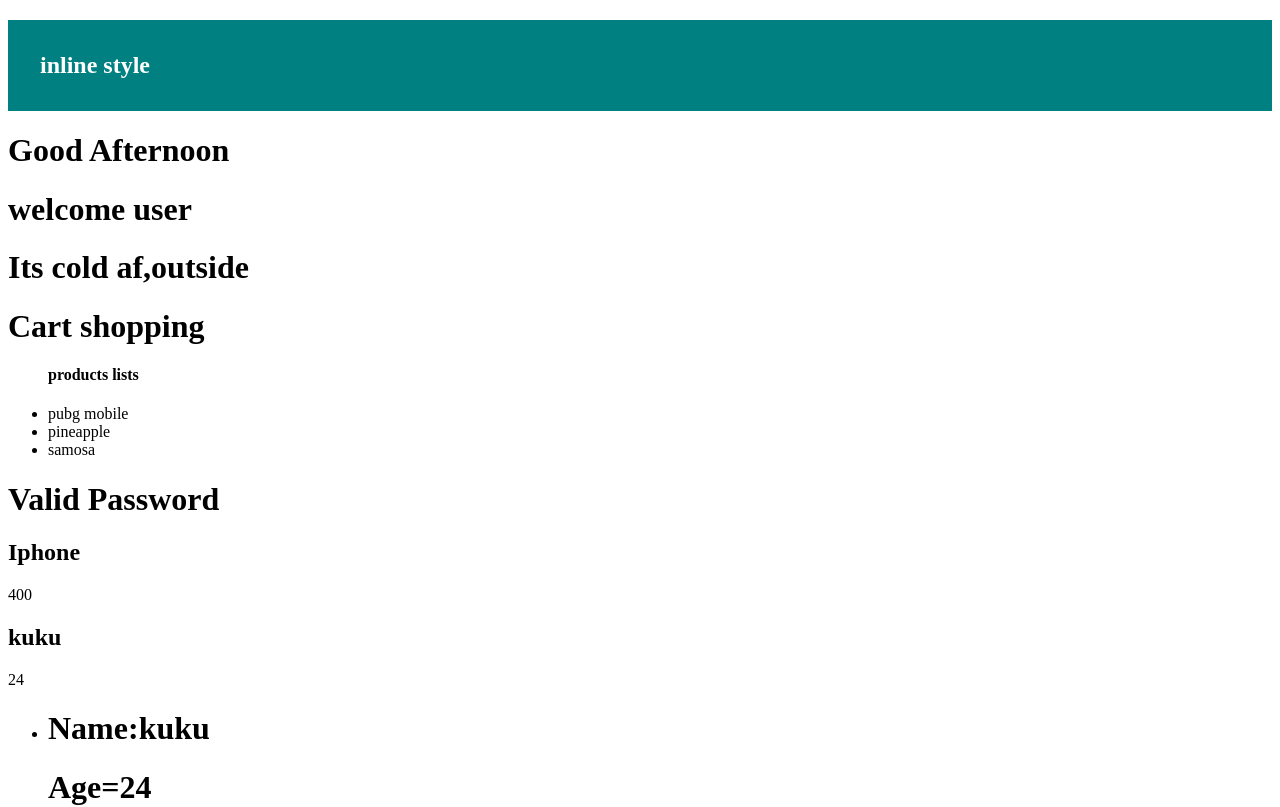
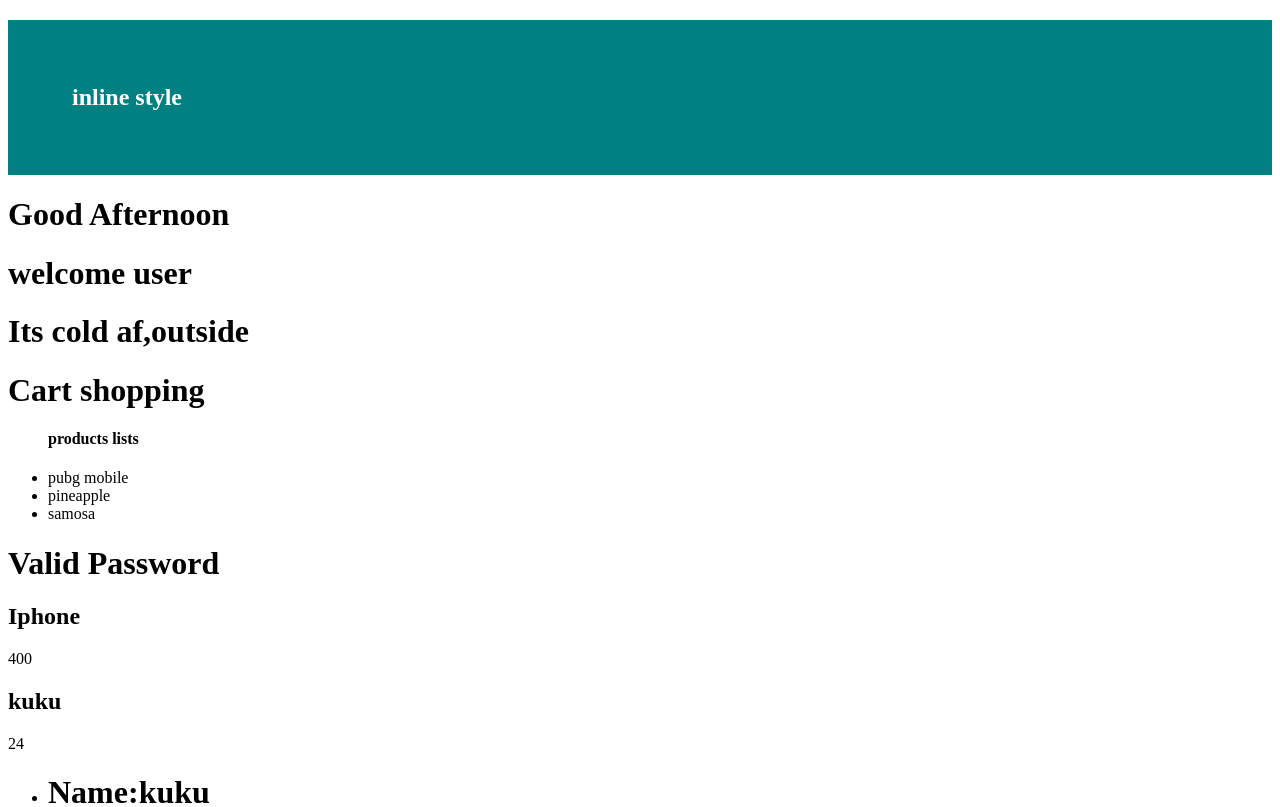
Before and after one commit to kumarkatravath/Here, a React (Vite) app: page / in a window 1280 px wide. Shown: the top 807 px of the page. Built offline with nearby package versions, Linux system fonts and the light colour scheme.

Commit message:
second method styling

```diff
--- a/src/App.jsx
+++ b/src/App.jsx
@@ -49,13 +49,24 @@ const Cart =()=>{
 // If you are looking for a new job opportunity or you need help with candidate search, contact me:
 
 // 📩 aina.garcia@robertwalters.com
-const App = () => {
+// const App = () => {
+//   return  (
+
+//   <div>
+//     <section>
+
+//       <h1 style={{color: "white", backgroundColor:"teal",padding:"2rem"}}>inline style</h1>
+
+
+//       </section>
+      const App = () => {
+        const styles={color: "white", backgroundColor:"teal",padding:"4rem"}
   return  (
 
   <div>
     <section>
 
-      <h1 style={{color: "white", backgroundColor:"teal",padding:"2rem"}}>inline style</h1>
+      <h1 style={styles}>inline style</h1>
 
 
       </section>
```
